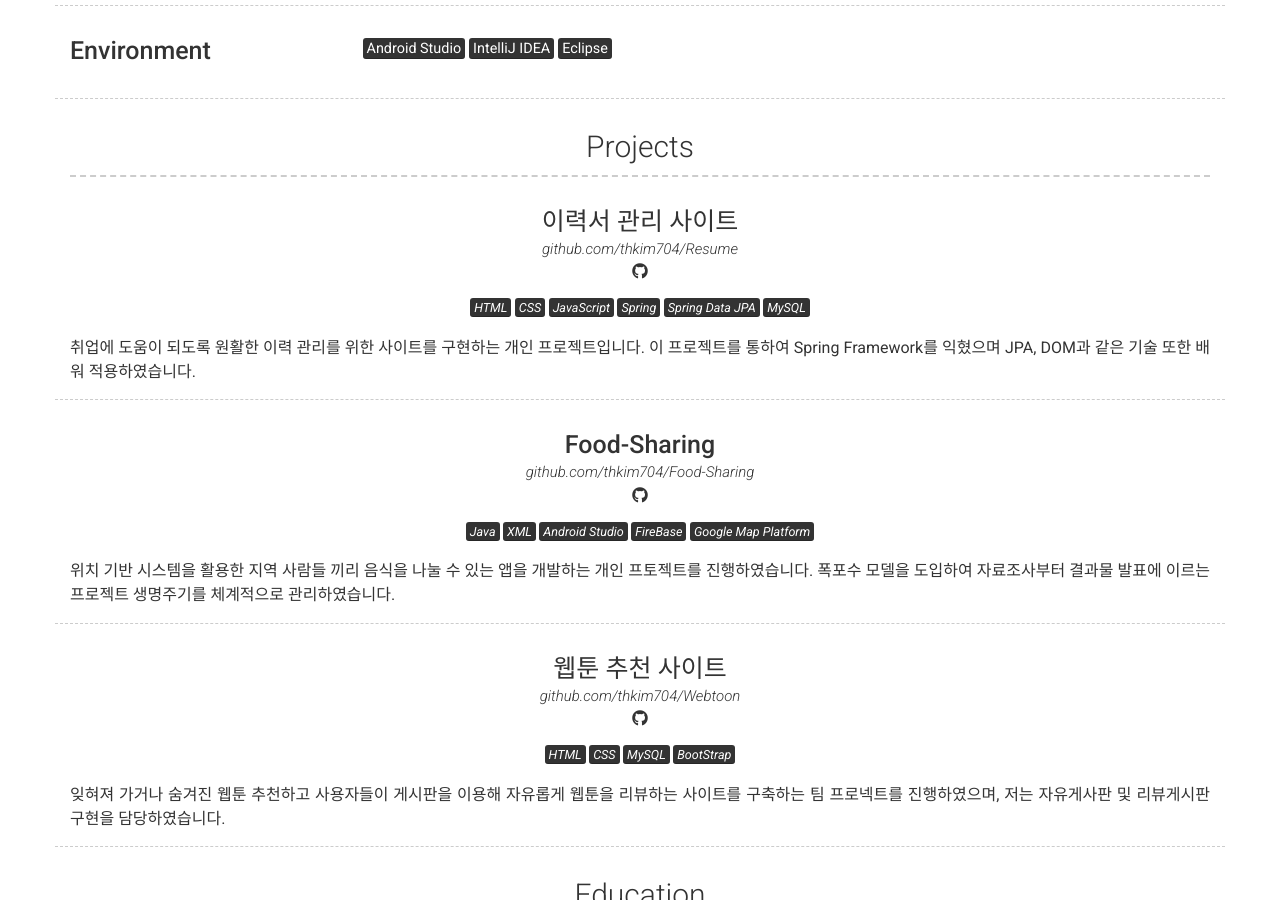
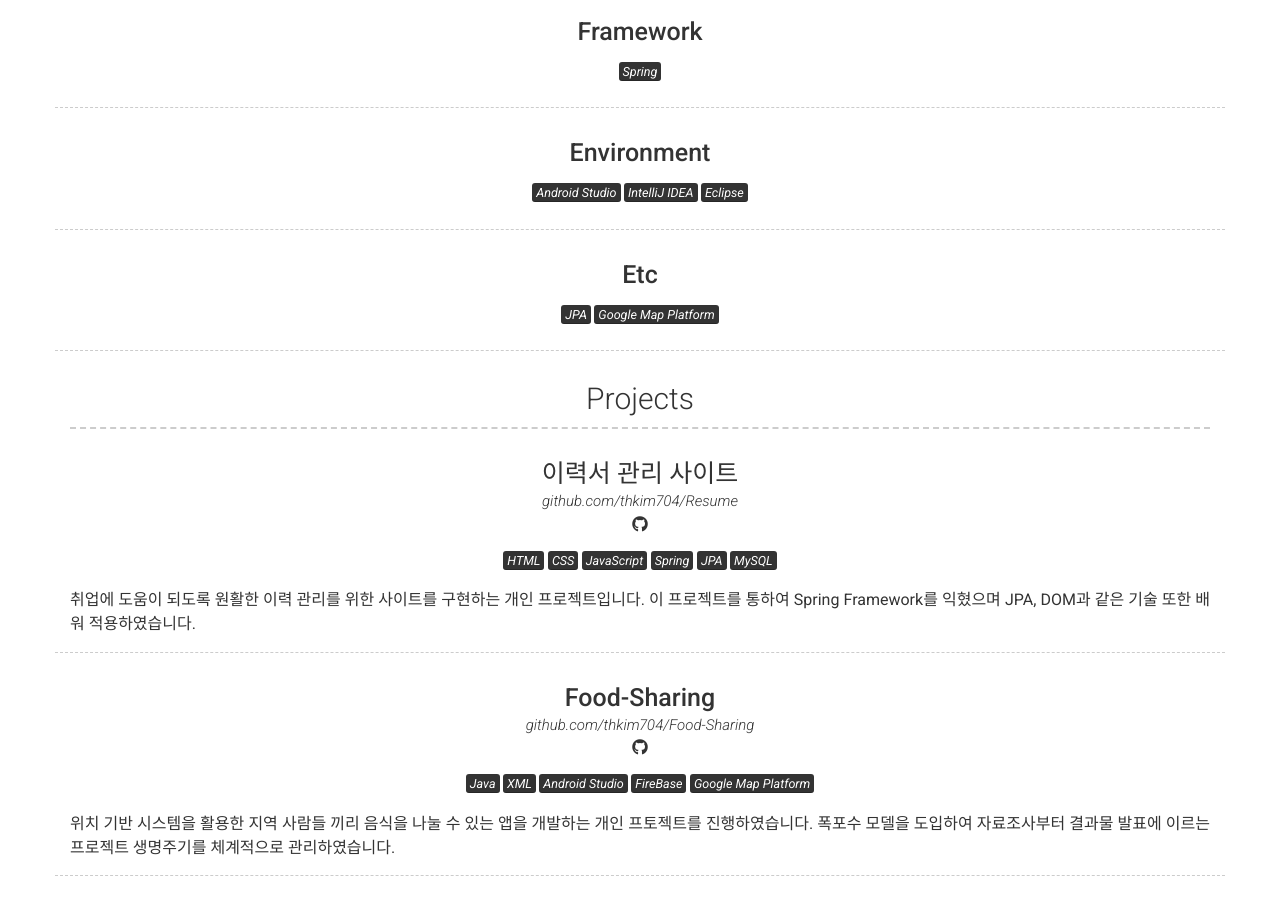
Before and after one commit to thkim704/thkim704.github.io, a Jekyll site: the page built from index.md, in a window 1280 px wide and 900 px high, scrolled down 1005 px. Built offline with Jekyll 4.4.1, drawn with Linux system fonts in a browser that asks for light colours; nearby versions of some CDN libraries.

Commit message:
Update _config.yml

```diff
--- a/_config.yml
+++ b/_config.yml
@@ -39,36 +39,42 @@ content:
   - title: Skill Stack
     layout: list
     content:
-      - layout: left
+      - layout: top-middle
         border: weak  # Value of `weak` will display a weak border below this item. # Any
                       # other value (or no value) means no border will be displayed
         title: Language
-        description: | # this will include new lines to allow paragraphs
+        quote: >
           <mark>Java</mark> <mark>JavaScript</mark> <mark>C</mark> <mark>C++</mark> <mark>Python</mark> <mark>HTML</mark> <mark>XML</mark>
       - layout: top-middle
         border: weak  # Value of `weak` will display a weak border below this item. # Any
                       # other value (or no value) means no border will be displayed
         title: DataBase
-        description: | # this will include new lines to allow paragraphs
+        quote: >
           <mark>Oracle</mark> <mark>MySQL</mark> <mark>Firebase</mark>
-      - layout: left
+      - layout: top-middle
         border: weak  # Value of `weak` will display a weak border below this item. # Any
                       # other value (or no value) means no border will be displayed
         title: Server
-        description: | # this will include new lines to allow paragraphs
+        quote: >
           <mark>Apache Tomcat</mark>
-      - layout: left
+      - layout: top-middle
         border: weak  # Value of `weak` will display a weak border below this item. # Any
                       # other value (or no value) means no border will be displayed
         title: Framework
-        description: | # this will include new lines to allow paragraphs
+        quote: >
           <mark>Spring</mark>
-      - layout: left
+      - layout: top-middle
         border: weak  # Value of `weak` will display a weak border below this item. # Any
                       # other value (or no value) means no border will be displayed
         title: Environment
-        description: | # this will include new lines to allow paragraphs
+        quote: >
           <mark>Android Studio</mark> <mark>IntelliJ IDEA</mark> <mark>Eclipse</mark>
+      - layout: top-middle
+        border: weak  # Value of `weak` will display a weak border below this item. # Any
+                      # other value (or no value) means no border will be displayed
+        title: Etc
+        quote: >
+          <mark>JPA</mark> <marDOM</mark> <mark>Google Map Platform</mark>
   - title: Projects # Title for the section
     layout: list # Type of content section (list/text)
     content:
@@ -82,7 +88,7 @@ content:
             icon: fab fa-github
             url: github.com/thkim704/Resume
         quote: >
-          <mark>HTML</mark> <mark>CSS</mark> <mark>JavaScript</mark> <mark>Spring</mark> <mark>Spring Data JPA</mark> <mark>MySQL</mark>
+          <mark>HTML</mark> <mark>CSS</mark> <mark>JavaScript</mark> <mark>Spring</mark> <mark>JPA</mark> <mark>MySQL</mark>
         description: | # this will include new lines to allow paragraphs
           취업에 도움이 되도록 원활한 이력 관리를 위한 사이트를 구현하는 개인 프로젝트입니다. 이 프로젝트를 통하여 Spring Framework를 익혔으며 JPA, DOM과 같은 기술 또한 배워 적용하였습니다.
       - layout: top-middle
```
